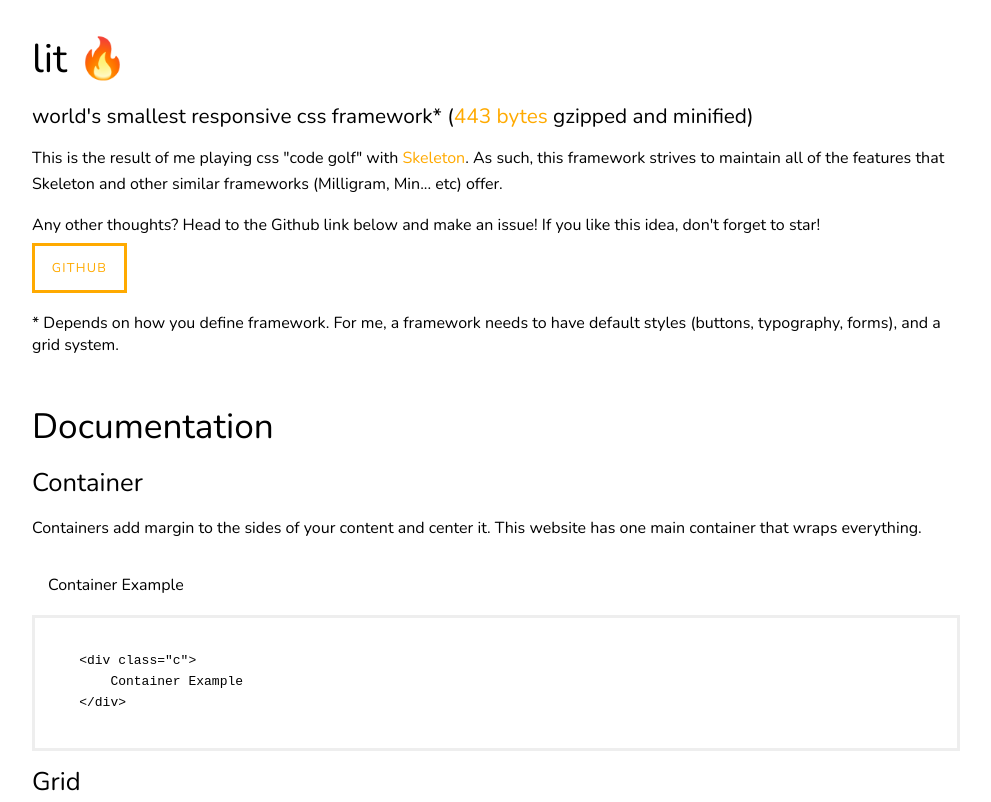
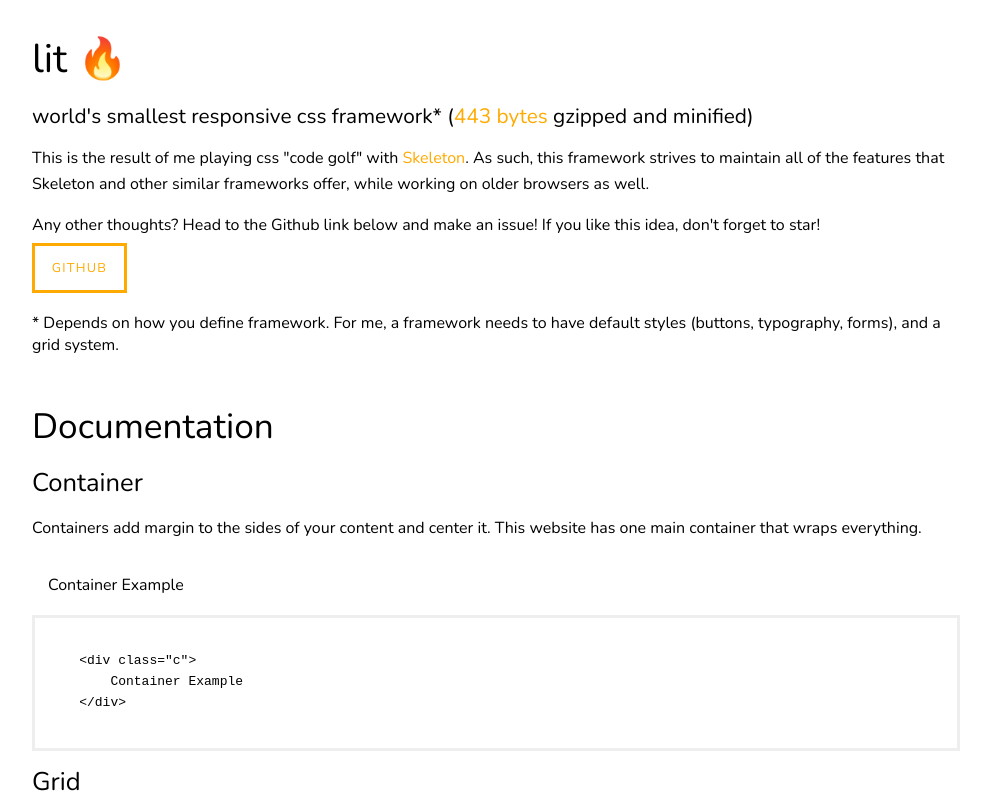
Before and after one commit to ajusa/lit, a website: page index.html in a window 1280 px wide. Shown: the top 802 px of the page, without its empty margins (144-1135 px from the left). Drawn offline with nearby package versions, Linux system fonts and the light colour scheme.

Commit message:
added the older browsers bitw

```diff
--- a/index.html
+++ b/index.html
@@ -28,7 +28,7 @@
 <body class="c">
     <h1>lit 🔥</h1>
     <h5>world's smallest responsive css framework* (<a href="https://github.com/Ajusa/lit/blob/master/dist/lit.css.zip">443 bytes</a> gzipped and minified)</h5>
-    <p>This is the result of me playing css "code golf" with <a href="http://www.getskeleton.com">Skeleton</a>. As such, this framework strives to maintain all of the features that Skeleton and other similar frameworks (Milligram, Min... etc) offer.</p>
+    <p>This is the result of me playing css "code golf" with <a href="http://www.getskeleton.com">Skeleton</a>. As such, this framework strives to maintain all of the features that Skeleton and other similar frameworks offer, while working on older browsers as well.</p>
     <p>Any other thoughts? Head to the Github link below and make an issue! If you like this idea, don't forget to star!</p>
     <div>
         <a class="btn" href="http://www.github.com/ajusa/lit">Github</a>
```
